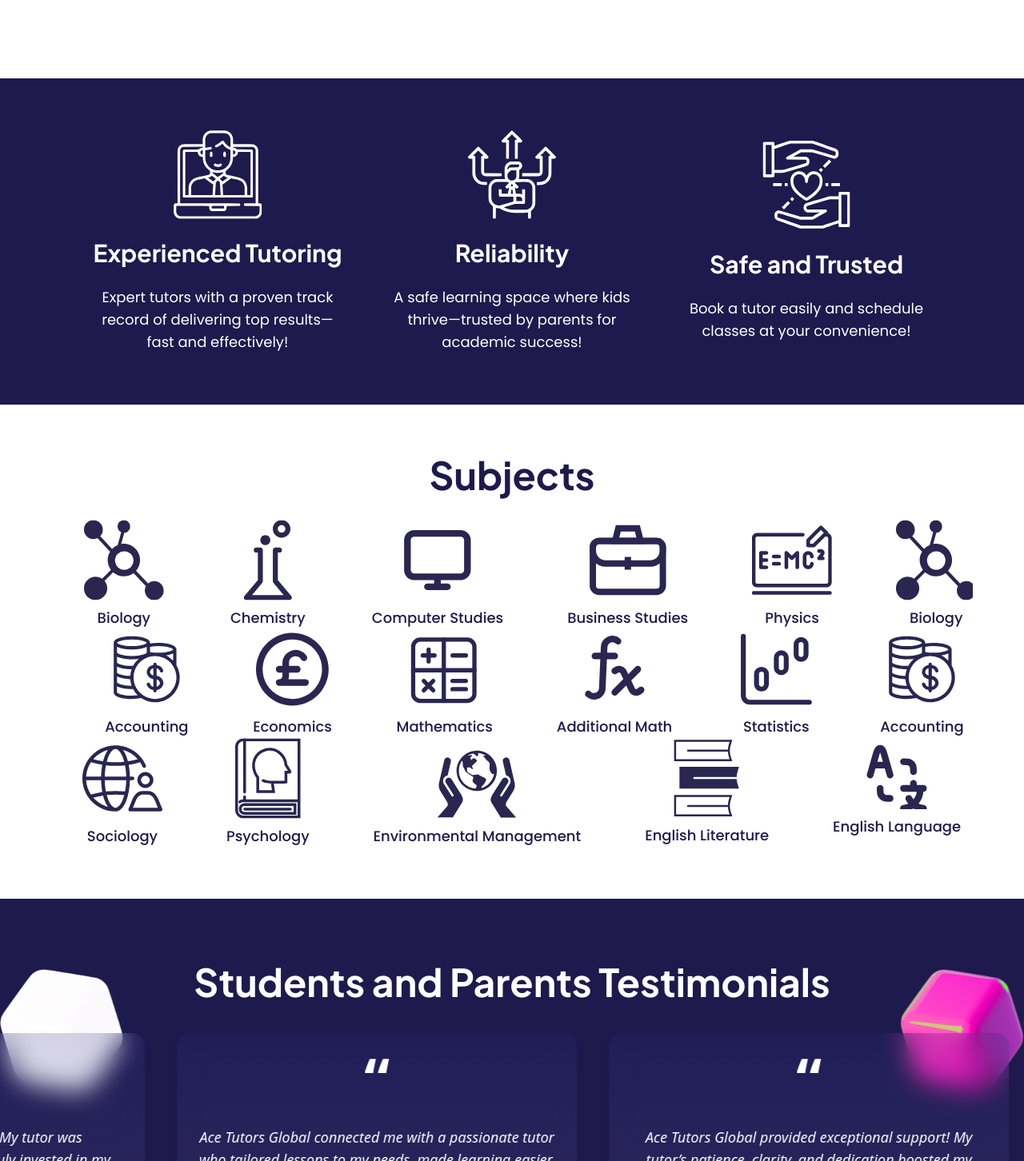
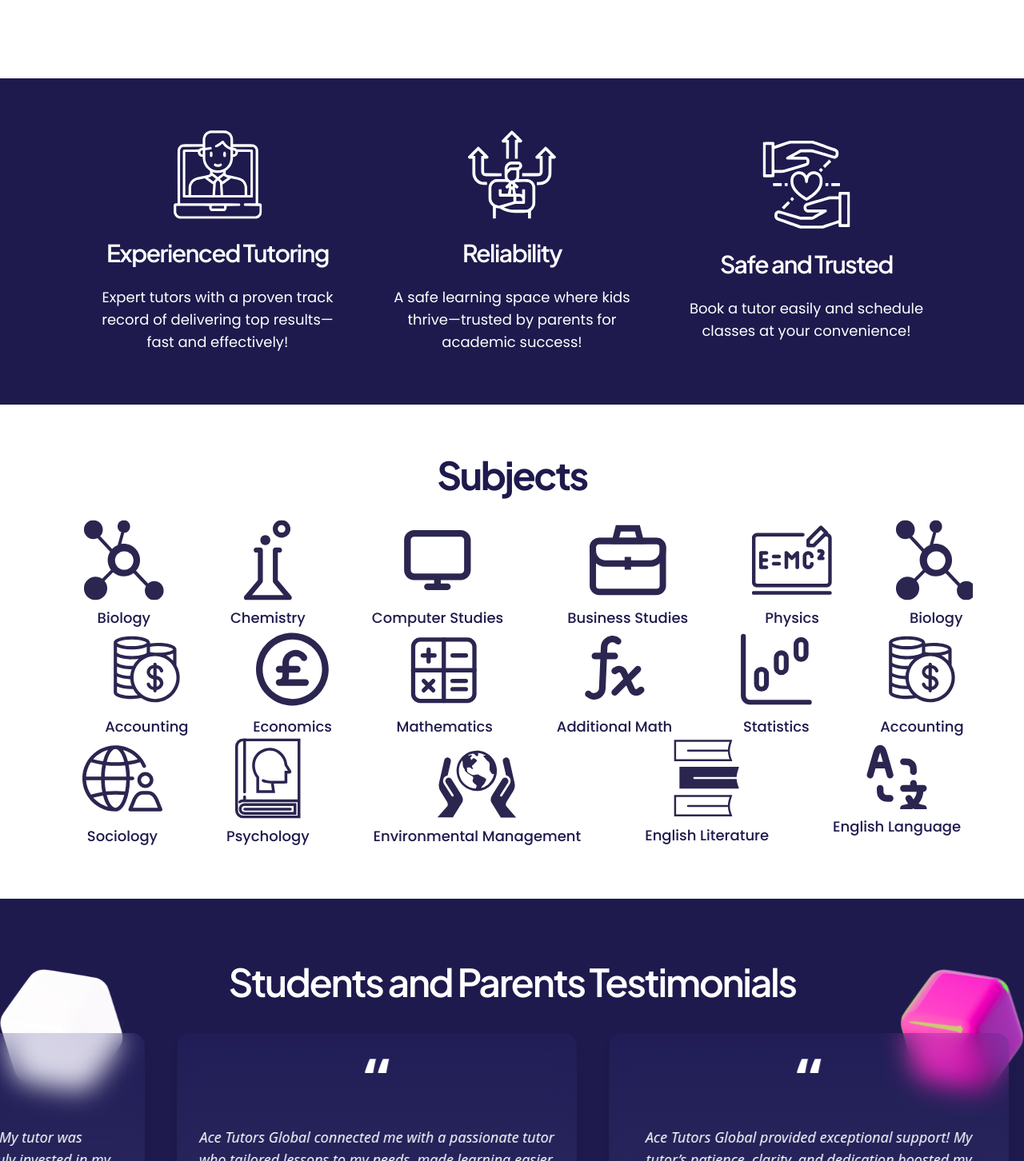
Before and after one commit to raza-ahmed-khan360/ace-tutors-global, a Next.js app: page / in a window 1280 px wide. Shown: the part 890-2342 px from the top of the page at 80% size. Built offline with nearby package versions, Linux system fonts and the light colour scheme.

Commit message:
Minimal UI Chnages

```diff
--- a/app/sections/FeaturedSection.tsx
+++ b/app/sections/FeaturedSection.tsx
@@ -55,7 +55,7 @@
         height={112}
         className="w-28 h-28 object-contain"
       />
-      <h3 className="text-white text-2xl md:text-3xl font-bold font-['Plus_Jakarta_Sans']">
+      <h3 className="text-white tracking-tighter text-2xl md:text-3xl font-semibold font-['Plus_Jakarta_Sans']">
         {feature.title}
       </h3>
       <p className="text-white text-base md:text-lg font-normal font-['Poppins']">
--- a/app/sections/SubjectSection.tsx
+++ b/app/sections/SubjectSection.tsx
@@ -58,7 +58,7 @@
 const SubjectSection: React.FC = () => {
   return (
     <div className="w-full bg-white flex flex-col items-center py-10 sm:py-12 md:py-16 px-4 sm:px-6 md:px-12 lg:px-16 overflow-hidden">
-      <h2 className="text-indigo-950 text-2xl sm:text-3xl md:text-5xl font-bold font-['Plus_Jakarta_Sans'] text-center mb-6 sm:mb-8">
+      <h2 className="text-indigo-950 text-2xl sm:text-3xl md:text-5xl font-bold tracking-tighter font-['Plus_Jakarta_Sans'] text-center mb-6 sm:mb-8">
         Subjects
       </h2>
 
--- a/app/sections/Testimonials.tsx
+++ b/app/sections/Testimonials.tsx
@@ -53,7 +53,7 @@
       style={{ backgroundImage: "url('/assets/Testimonials-bg.svg')", backgroundSize: "cover", backgroundPosition: "center" }}
     >
       {/* Testimonial Heading */}
-      <h2 className="text-center text-white text-5xl font-['Plus_Jakarta_Sans'] font-bold mb-10">
+      <h2 className="text-center text-white text-5xl font-['Plus_Jakarta_Sans'] tracking-tighter font-semibold mb-10">
         Students and Parents Testimonials
       </h2>
 
```
Also changed, not shown: 1 other file (tests, documents, lock files or other folders).
